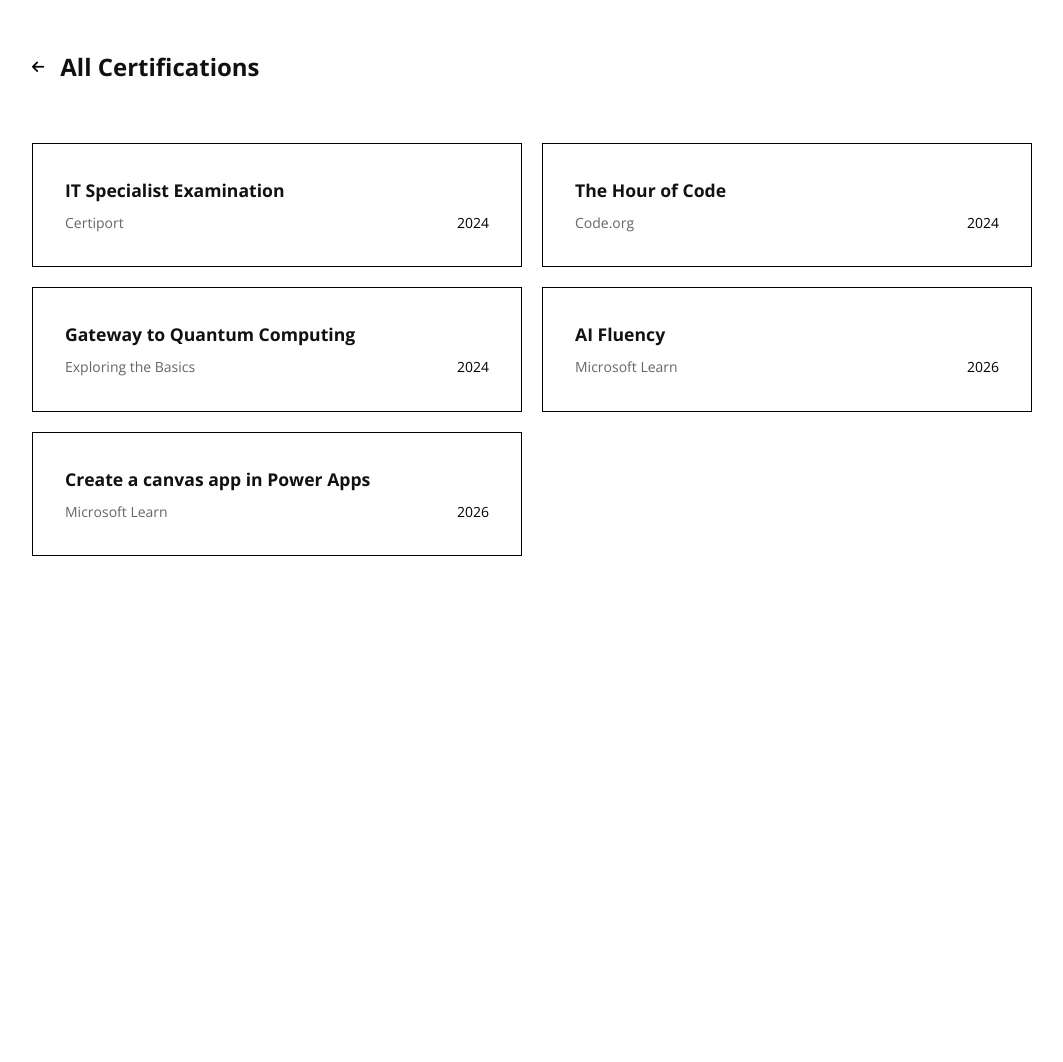
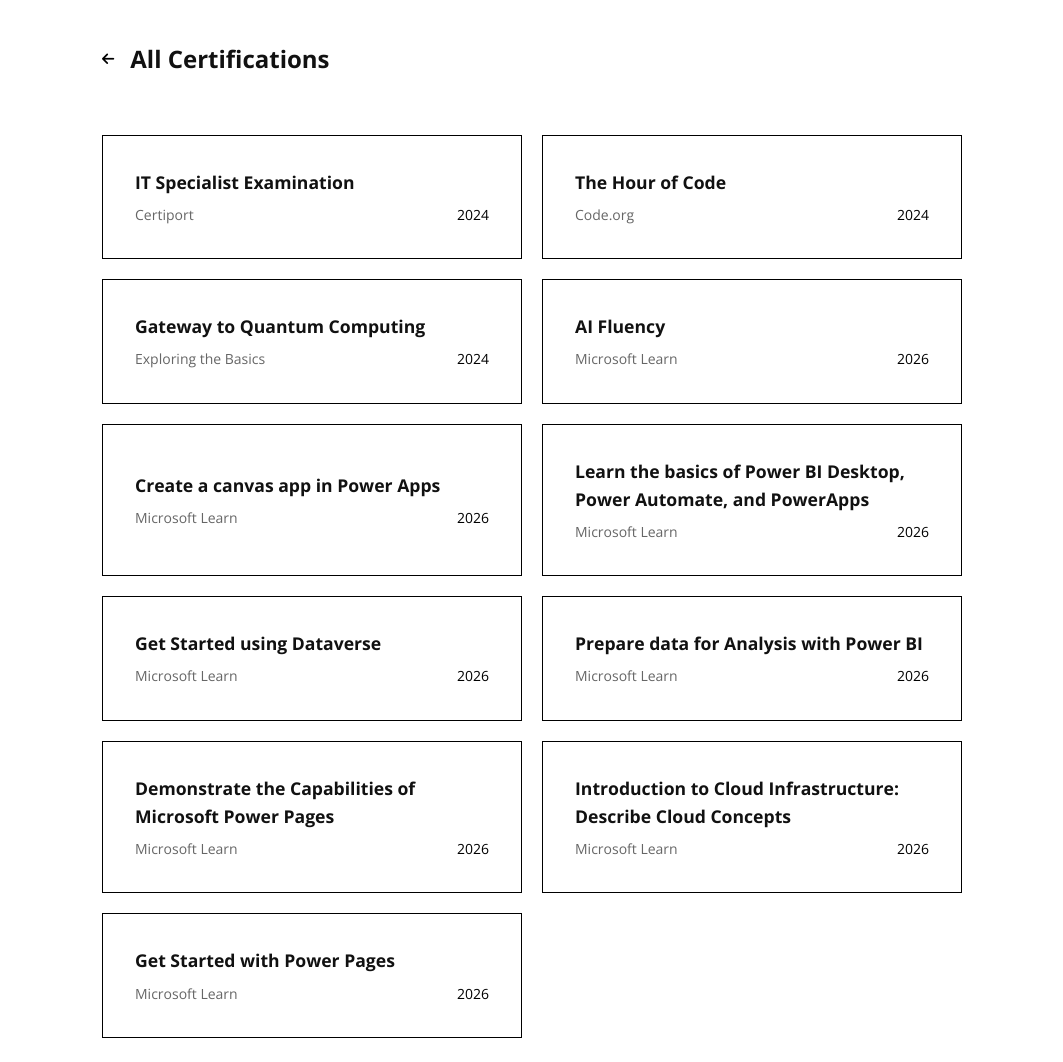
Before and after one commit to kenbabasa/portfolio, a Flask app: page /certifications in a window 1280 px wide. Shown: the whole page, without its empty margins (108-1171 px from the left). Before the commit the page ends 556 px from the top, so only its background shows below. Run offline with Flask 3, Linux system fonts and the light colour scheme.

Commit message:
final draft UI

```diff
--- a/static/js/certifications.js
+++ b/static/js/certifications.js
@@ -3,19 +3,19 @@
  * @param {string} imgSrc - The filename of the certificate image
  */
 function openModal(imgSrc) {
-    const modal = document.getElementById("certModal");
-    const modalImg = document.getElementById("fullCertImage");
+    const modal = document.getElementById("imageModal");
+    const modalImg = document.getElementById("modalImage");
 
     if (modal && modalImg) {
         modal.style.display = "flex";
-        // encodeURI handles spaces like the one in 'ITS cert.jpg'
         modalImg.src = encodeURI(imgSrc);
         document.body.style.overflow = "hidden";
     }
 }
 
 function closeModal() {
-    const modal = document.getElementById("certModal");
+    const modal = document.getElementById("imageModal");
+
     if (modal) {
         modal.style.display = "none";
         document.body.style.overflow = "auto";
@@ -24,10 +24,20 @@
 
 // Keep your DOMContentLoaded listener as is
 document.addEventListener('DOMContentLoaded', () => {
-    const modalImg = document.getElementById("fullCertImage");
+    const modal = document.getElementById("imageModal");
+    const modalImg = document.getElementById("modalImage");
+
+    // prevent image click from closing modal
     if (modalImg) {
-        modalImg.onclick = function(event) {
+        modalImg.addEventListener('click', (event) => {
             event.stopPropagation();
-        };
+        });
+    }
+
+    // clicking background closes modal
+    if (modal) {
+        modal.addEventListener('click', () => {
+            closeModal();
+        });
     }
 });
--- a/static/styles/certifications.css
+++ b/static/styles/certifications.css
@@ -7,9 +7,9 @@
 }
 
 .cert-page {
-    max-width: 1000px;
+    max-width: 860px;   /* SAME as index container */
     margin: 0 auto;
-    padding: 2rem 1.5rem;
+    padding: 24px;      /* SAME padding as index */
 }
 
 .cert-page-header {
--- a/static/styles/techstack.css
+++ b/static/styles/techstack.css
@@ -7,9 +7,9 @@
 }
 
 .techstack-page {
-    max-width: 1000px;
+    max-width: 860px;   /* SAME as index container */
     margin: 0 auto;
-    padding: 2rem 1.5rem;
+    padding: 24px;      /* SAME padding as index */
 }
 
 .techstack-page-header {
--- a/templates/certifications.html
+++ b/templates/certifications.html
@@ -30,8 +30,7 @@
         <div class="certifications">
             <div class="cert-list">
 
-                <div class="cert-item" data-image="{{ url_for('static', filename='images/ITS_certificate.jpg') }}"
-                    onclick="openModal(this.dataset.image)">
+                <div class="cert-item" data-image="{{ url_for('static', filename='images/ITS_certificate.jpg') }}" onclick="openModal(this.dataset.image)">
                     <div class="cert-details">
                         <h3>IT Specialist Examination</h3>
                         <div class="cert-meta">
@@ -41,7 +40,7 @@
                     </div>
                 </div>
 
-                <div class="cert-item" onclick="openModal('Hour of Code Certificate.jpg')">
+                <div class="cert-item" data-image="{{ url_for('static', filename='images/Hour_of_Code_Certificate.jpg') }}" onclick="openModal(this.dataset.image)">
                     <div class="cert-details">
                         <h3>The Hour of Code</h3>
                         <div class="cert-meta">
@@ -51,7 +50,7 @@
                     </div>
                 </div>
 
-                <div class="cert-item" onclick="openModal('Gateway to Quantum Computing.jpg')">
+                <div class="cert-item" data-image="{{ url_for('static', filename='images/Gateway_to_Quantum_Computing.jpg') }}" onclick="openModal(this.dataset.image)">
                     <div class="cert-details">
                         <h3>Gateway to Quantum Computing</h3>
                         <div class="cert-meta">
@@ -61,7 +60,7 @@
                     </div>
                 </div>
 
-                <div class="cert-item" onclick="openModal('AI Fluency.jpg')">
+                <div class="cert-item" data-image="{{ url_for('static', filename='images/AI_Fluency.png') }}" onclick="openModal(this.dataset.image)">
                     <div class="cert-details">
                         <h3>AI Fluency</h3>
                         <div class="cert-meta">
@@ -71,9 +70,69 @@
                     </div>
                 </div>
 
-                <div class="cert-item" onclick="openModal('AI Fluency.jpg')">
+                <div class="cert-item" data-image="{{ url_for('static', filename='images/Create_a_canvas.png') }}" onclick="openModal(this.dataset.image)">
                     <div class="cert-details">
                         <h3>Create a canvas app in Power Apps</h3>
+                        <div class="cert-meta">
+                            <span>Microsoft Learn</span>
+                            <span class="cert-year">2026</span>
+                        </div>
+                    </div>
+                </div>
+
+                <div class="cert-item" data-image="{{ url_for('static', filename='images/Learn_the_basics.png') }}" onclick="openModal(this.dataset.image)">
+                    <div class="cert-details">
+                        <h3>Learn the basics of Power BI Desktop, Power Automate, and PowerApps</h3>
+                        <div class="cert-meta">
+                            <span>Microsoft Learn</span>
+                            <span class="cert-year">2026</span>
+                        </div>
+                    </div>
+                </div>
+
+                <div class="cert-item" data-image="{{ url_for('static', filename='images/Dataverse.png') }}" onclick="openModal(this.dataset.image)">
+                    <div class="cert-details">
+                        <h3>Get Started using Dataverse</h3>
+                        <div class="cert-meta">
+                            <span>Microsoft Learn</span>
+                            <span class="cert-year">2026</span>
+                        </div>
+                    </div>
+                </div>
+
+                <div class="cert-item" data-image="{{ url_for('static', filename='images/Power_BI.png') }}" onclick="openModal(this.dataset.image)">
+                    <div class="cert-details">
+                        <h3>Prepare data for Analysis with Power BI</h3>
+                        <div class="cert-meta">
+                            <span>Microsoft Learn</span>
+                            <span class="cert-year">2026</span>
+                        </div>
+                    </div>
+                </div>
+
+                <div class="cert-item" data-image="{{ url_for('static', filename='images/Power_Pages.png') }}" onclick="openModal(this.dataset.image)">
+                    <div class="cert-details">
+                        <h3>Demonstrate the Capabilities of Microsoft Power Pages</h3>
+                        <div class="cert-meta">
+                            <span>Microsoft Learn</span>
+                            <span class="cert-year">2026</span>
+                        </div>
+                    </div>
+                </div>
+
+                <div class="cert-item" data-image="{{ url_for('static', filename='images/Cloud.png') }}" onclick="openModal(this.dataset.image)">
+                    <div class="cert-details">
+                        <h3>Introduction to Cloud Infrastructure: Describe Cloud Concepts</h3>
+                        <div class="cert-meta">
+                            <span>Microsoft Learn</span>
+                            <span class="cert-year">2026</span>
+                        </div>
+                    </div>
+                </div>
+
+                <div class="cert-item" data-image="{{ url_for('static', filename='images/Get_started_with_power_pages.png') }}" onclick="openModal(this.dataset.image)">
+                    <div class="cert-details">
+                        <h3>Get Started with Power Pages</h3>
                         <div class="cert-meta">
                             <span>Microsoft Learn</span>
                             <span class="cert-year">2026</span>
```
Also changed, not shown: static/images/Ai_fluency.png (added), static/images/Cloud.png (added), static/images/Create_a_canvas.png (added), static/images/Dataverse.png (added), static/images/Get_started_with_power_pages.png (added), static/images/Hour_of_Code_certificate.jpg (added), static/images/ITS_certificate.jpg (added), static/images/Learn_the_basics.png (added), static/images/Power_BI.png (added), static/images/Power_Pages.png (added).
